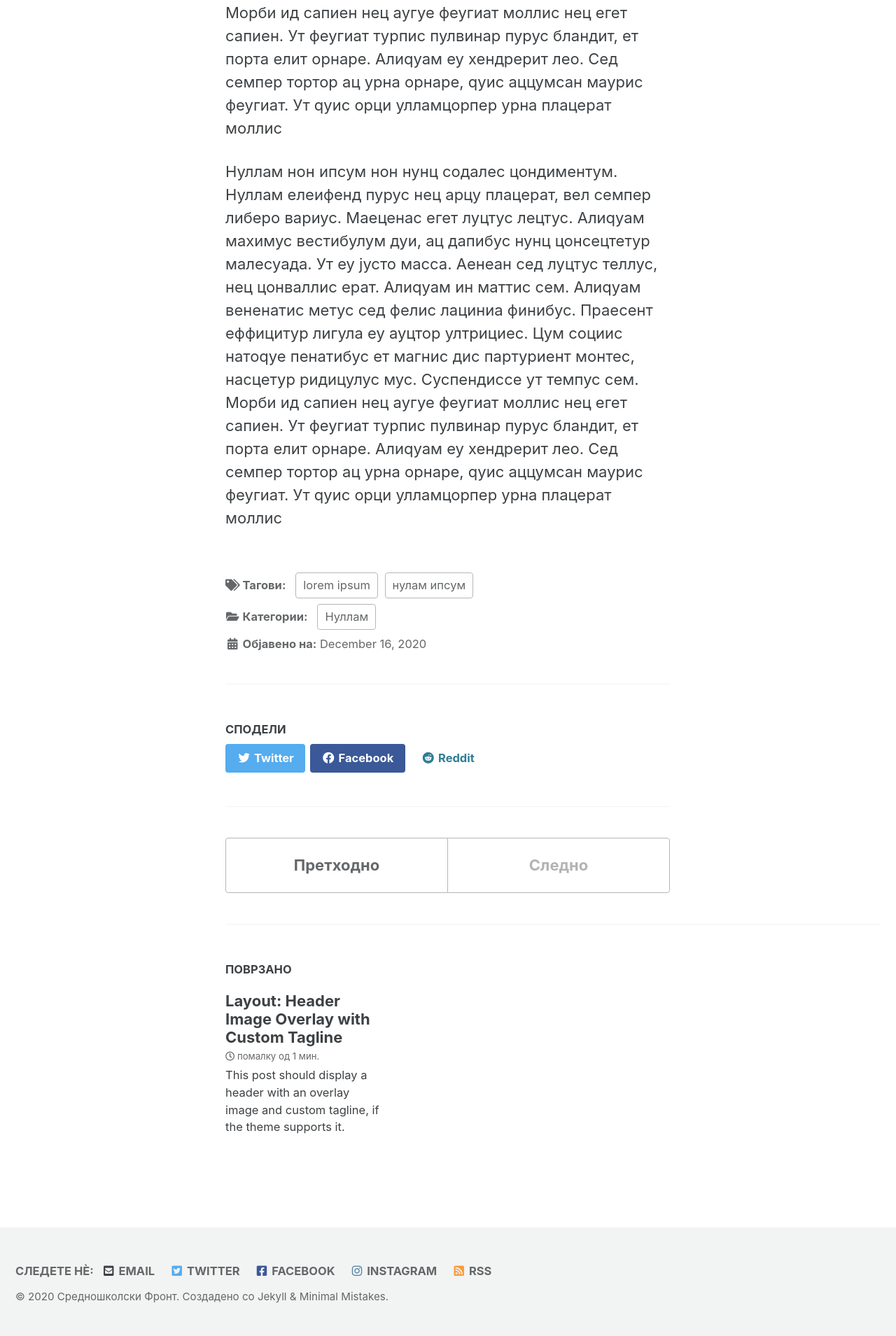
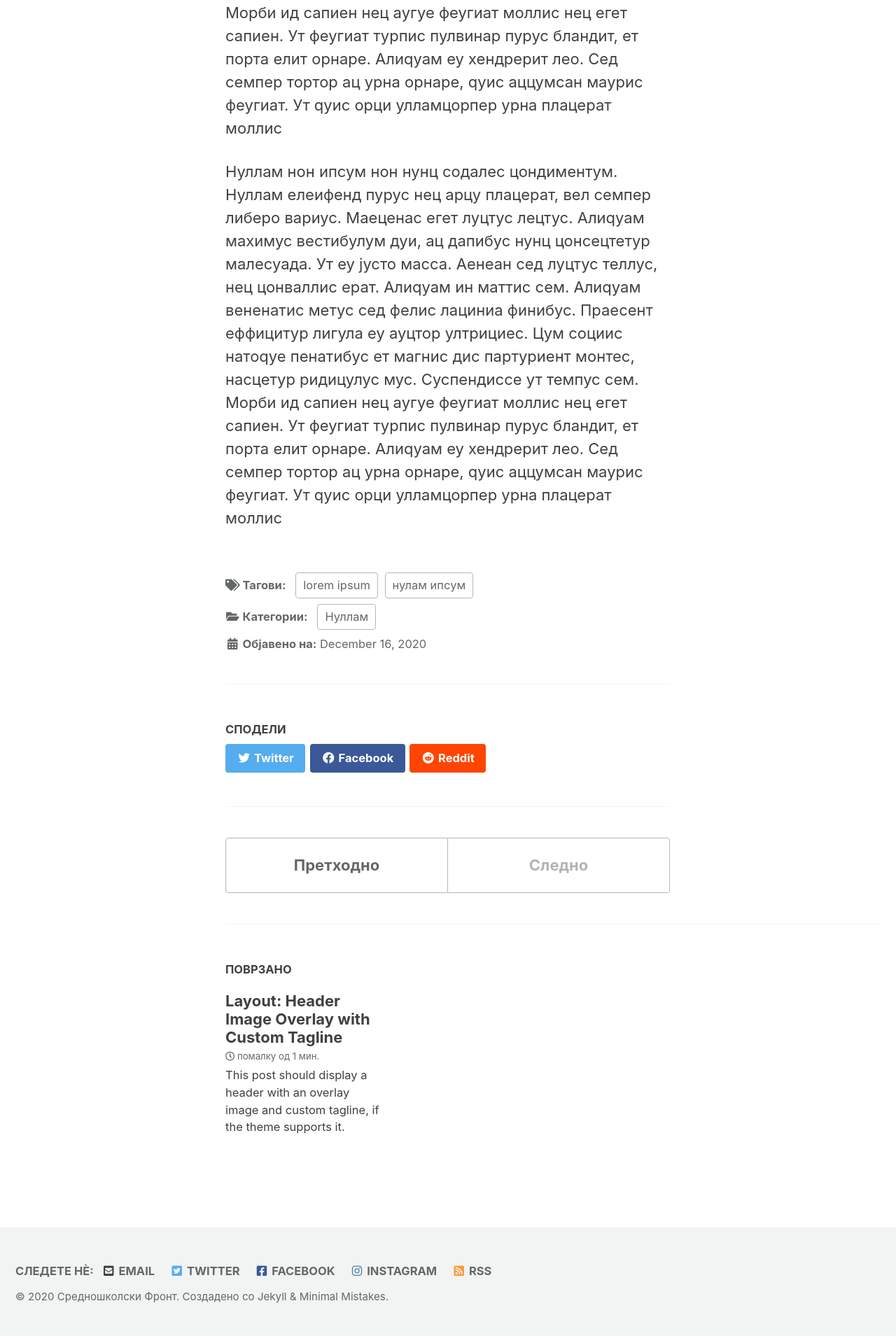
Before and after one commit to srednoshkolskifront/srednoshkolskifront.github.io, a Jekyll site: the page built from _posts/2020-12-16-test.md, in a window 1280 px wide. Shown: the part 2198-4107 px from the top of the page at 70% size. Built offline with Jekyll 4.4.1, drawn with Linux system fonts in a browser that asks for light colours; cached includes are drawn as plain includes.

Commit message:
Update social-share.html

```diff
--- a/_includes/social-share.html
+++ b/_includes/social-share.html
@@ -7,5 +7,5 @@
 
   <a href="https://www.facebook.com/sharer/sharer.php?u={{ page.url | absolute_url | url_encode }}" class="btn btn--facebook" onclick="window.open(this.href, 'window', 'left=20,top=20,width=500,height=500,toolbar=1,resizable=0'); return false;" title="{{ site.data.ui-text[site.locale].share_on_label | default: 'Share on' }} Facebook"><i class="fab fa-fw fa-facebook" aria-hidden="true"></i><span> Facebook</span></a>
 
-  <a href="https://www.reddit.com/submit?url={{ page.url | absolute_url | url_encode }}&title={{ page.title }}" class="btn" title="{{ site.data.ui-text[site.locale].share_on_label }} Reddit"><i class="fab fa-fw fa-reddit" aria-hidden="true"></i><span> Reddit</span></a>
+  <a href="https://www.reddit.com/submit?url={{ page.url | absolute_url | url_encode }}&title={{ page.title }}" class="btn btn--reddit" title="{{ site.data.ui-text[site.locale].share_on_label }} Reddit"><i class="fab fa-fw fa-reddit" aria-hidden="true"></i><span> Reddit</span></a>
 </section>
```
